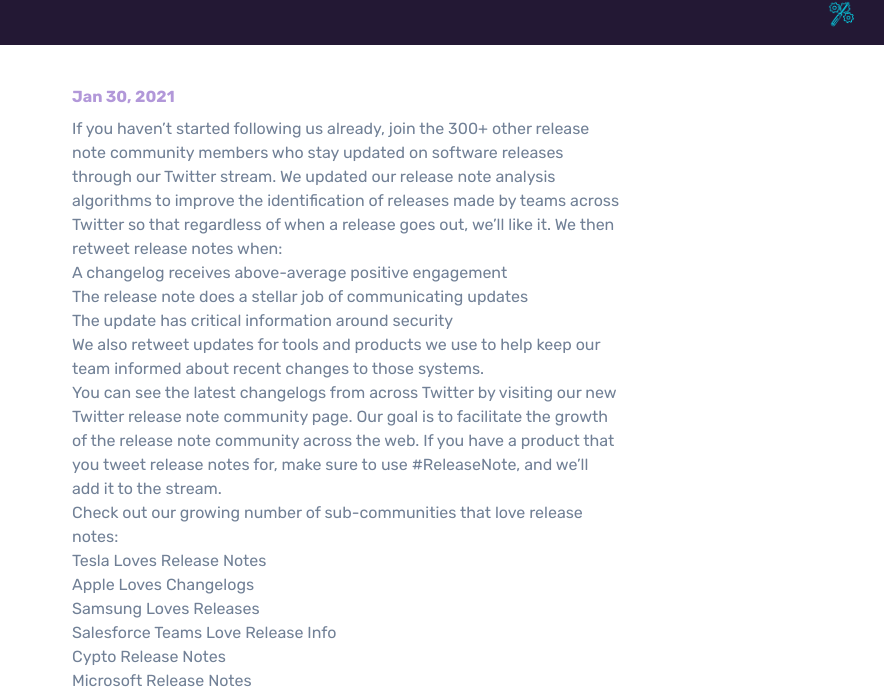
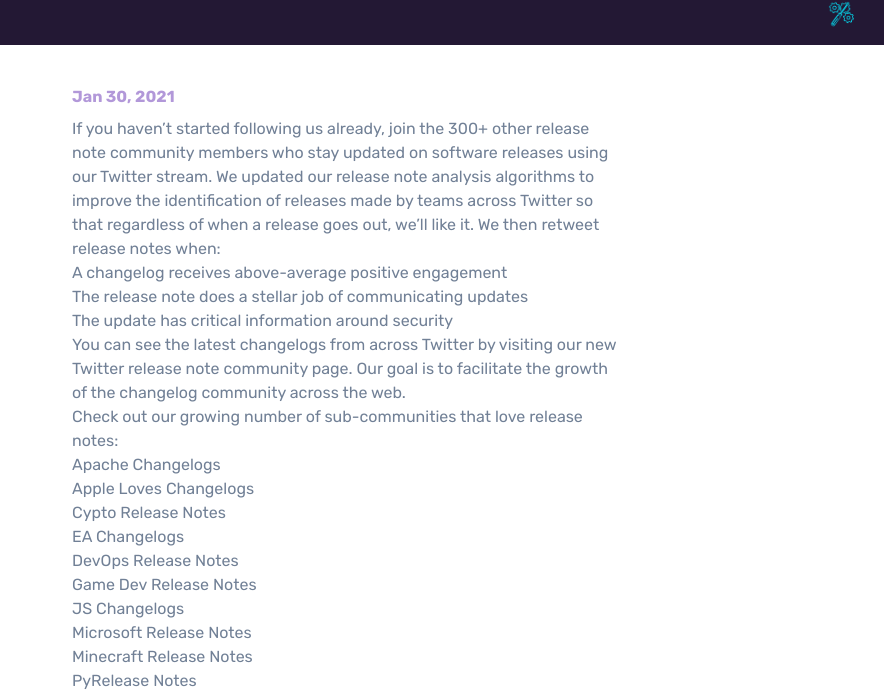
Before and after one commit to nextreleaseio/next-release, a Gatsby site: page /blog/twitter-release-note-community-enhancements in a window 1280 px wide. Shown: the part 253-949 px from the top of the page, 396-1280 px from the left. Built offline with nearby package versions, Linux system fonts and the light colour scheme; Gatsby itself is replaced by a stand-in of ours; no server answers; what @tailwindcss/ui would draw is missing.

Commit message:
Updating twitter content

```diff
--- a/content/blog/2021-01-30-twitter-release-note-community-enhancements.md
+++ b/content/blog/2021-01-30-twitter-release-note-community-enhancements.md
@@ -10,7 +10,7 @@
 
 If you haven’t started [following us](https://twitter.com/nextreleaseio)
 already, join the 300+ other release note community members who stay
-updated on software releases through our Twitter stream. We updated our
+updated on software releases using our Twitter stream. We updated our
 release note analysis algorithms to improve the identification of releases
 made by teams across Twitter so that regardless of when a release goes out,
 we’ll like it. We then retweet release notes when:
@@ -19,26 +19,23 @@
 -   The release note does a stellar job of communicating updates
 -   The update has critical information around security
 
-We also retweet updates for tools and products we use to help keep our team
-informed about recent changes to those systems.
-
 You can see the latest changelogs from across Twitter by visiting
 our new [Twitter release note community page](https://www.nextrelease.io/twitter-community/showcase).
-Our goal is to facilitate the growth of the release note community across
-the web. If you have a product that you tweet release notes for, make sure
-to use #ReleaseNote, and we’ll add it to the stream.
+Our goal is to facilitate the growth of the changelog community across
+the web.
 
 Check out our growing number of sub-communities that love release notes:
 
--   [Tesla Loves Release Notes](https://twitter.com/i/lists/1342975396627812352)
+-   [Apache Changelogs](https://twitter.com/i/lists/1356261657505357828)
 -   [Apple Loves Changelogs](https://twitter.com/i/lists/1355133184015560706)
--   [Samsung Loves Releases](https://twitter.com/i/lists/1355132083065270273)
--   [Salesforce Teams Love Release Info](https://twitter.com/i/lists/1347786266142765056)
 -   [Cypto Release Notes](https://twitter.com/i/lists/1356263606384553987)
--   [Microsoft Release Notes](https://twitter.com/i/lists/1355131891129741312)
+-   [EA Changelogs](https://twitter.com/i/lists/1356260308499783680)
+-   [DevOps Release Notes](https://twitter.com/i/lists/1356265521809911808)
 -   [Game Dev Release Notes](https://twitter.com/i/lists/1356262470172758016)
 -   [JS Changelogs](https://twitter.com/i/lists/1356262344955985920)
+-   [Microsoft Release Notes](https://twitter.com/i/lists/1355131891129741312)
+-   [Minecraft Release Notes](https://twitter.com/i/lists/1355132823829696513)
 -   [PyRelease Notes](https://twitter.com/i/lists/1356261238678941697)
--   [Apache Changelogs](https://twitter.com/i/lists/1356261657505357828)
--   [EA Changelogs](https://twitter.com/i/lists/1356260308499783680)
--   [Minecraft Release Notes](https://twitter.com/i/lists/1355132823829696513)
+-   [Salesforce Teams Love Release Info](https://twitter.com/i/lists/1347786266142765056)
+-   [Samsung Loves Releases](https://twitter.com/i/lists/1355132083065270273)
+-   [Tesla Loves Release Notes](https://twitter.com/i/lists/1342975396627812352)
```
